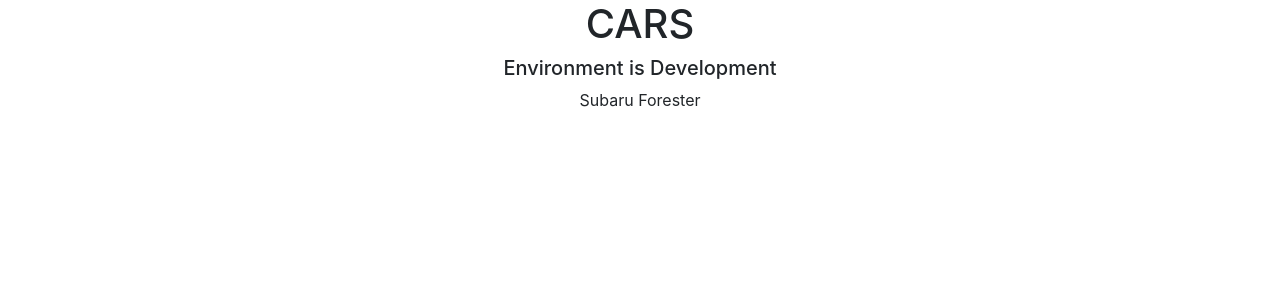
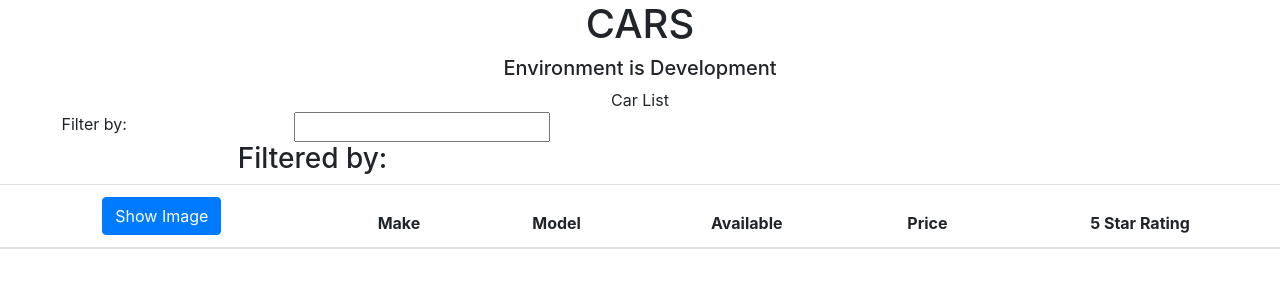
Before and after one commit to kannanParamasivam/angular-practice, an Angular app: page / in a window 1280 px wide. Shown: the top 300 px of the page. Built offline with nearby package versions, Linux system fonts and the light colour scheme.

Commit message:
Added Card component

```diff
--- a/src/app/cars/cars.component.html
+++ b/src/app/cars/cars.component.html
@@ -1 +1,46 @@
-{{car}}
+<div class='panel panel-primary'>
+
+    <div class='panel-heading'>
+        Car List
+    </div>
+
+    <div class='panel-body'>
+
+        <div class='row'>
+            <div class='col-md-2'>Filter by:</div>
+            <div class='col-md-4'>
+                <input type="text" name="" id="">
+            </div>
+        </div>
+
+        <div class="row">
+            <div class='col-md-6'>
+                <h3>Filtered by: </h3>
+            </div>
+        </div>
+
+        <div class="table-responsive">
+            <table class="table">
+                <thead>
+                    <tr>
+                        <th>
+                            <button class="btn btn-primary">
+                                Show Image
+                            </button>
+                        </th>
+                        <th>Make</th>
+                        <th>Model</th>
+                        <th>Available</th>
+                        <th>Price</th>
+                        <th>5 Star Rating</th>
+                    </tr>
+                </thead>
+                <tbody>
+
+                </tbody>
+            </table>
+        </div>
+
+    </div>
+
+</div>
```
